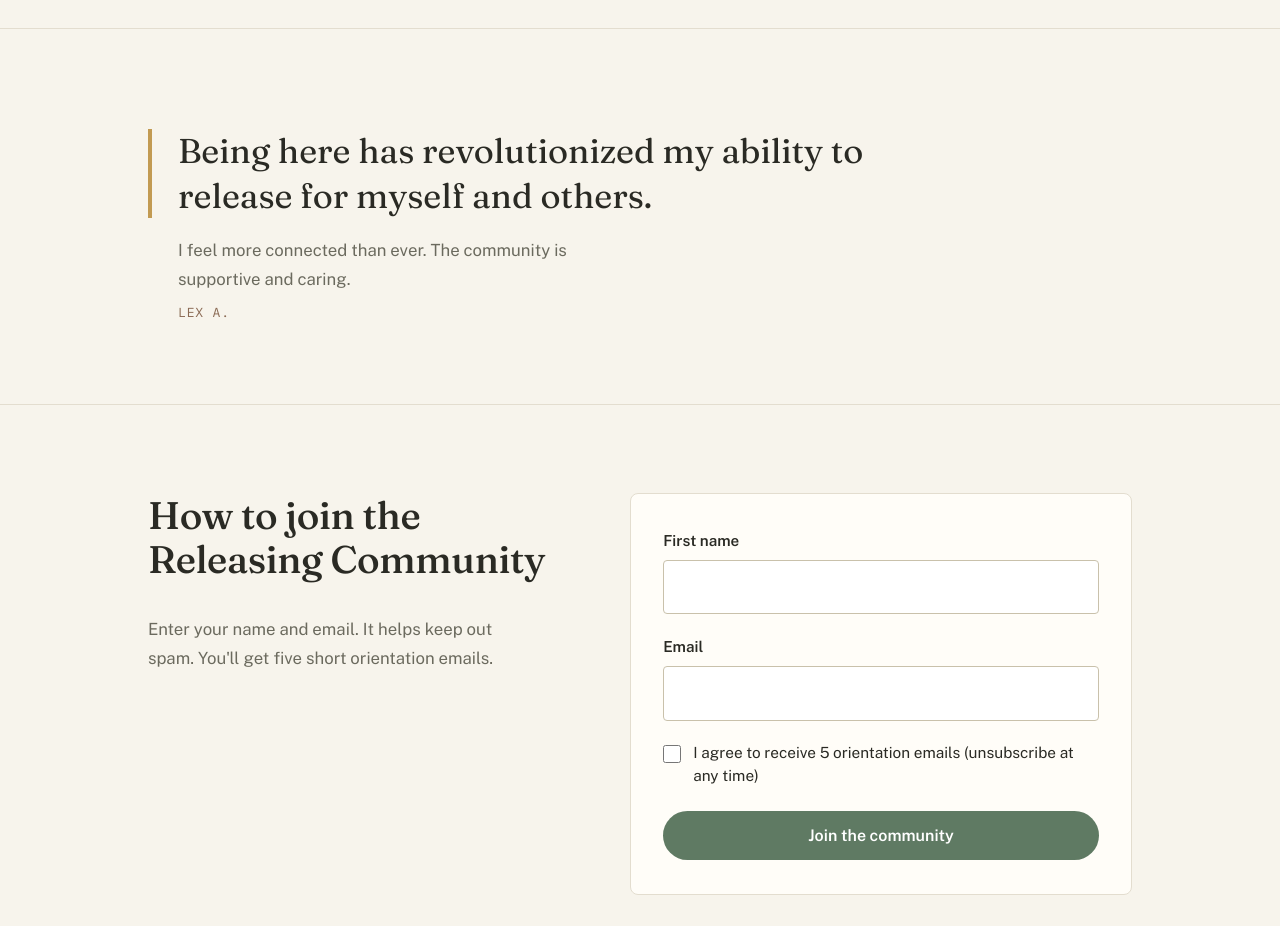
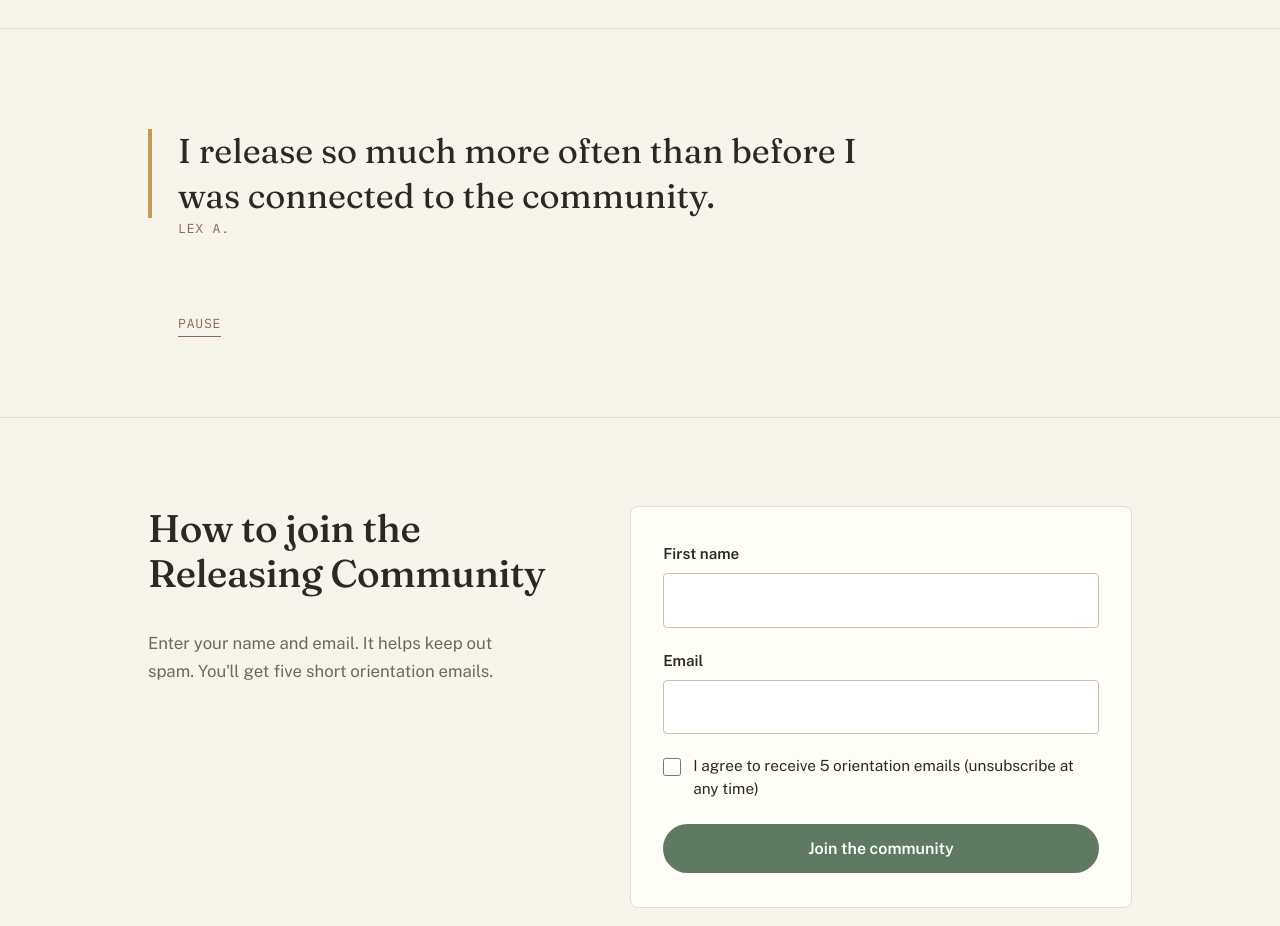
Before and after one commit to stevenrobertcarlson/releasing-community-site, a plain HTML site: page index.html in a window 1280 px wide. Shown: the part 1960-2886 px from the top of the page. Drawn offline with nearby package versions, Linux system fonts and the light colour scheme.

Commit message:
Rotating member quotes in place of the single testimonial
Five approved quotes (first name and last initial only), one shown at a time
with a random start. Autoplay pauses on hover/focus and has a Pause control;
reduced motion gets a manual Next control; without JavaScript all quotes
display stacked.

Co-Authored-By: Claude Sonnet 5.5 <noreply@anthropic.com>
Claude-Session: https://claude.ai/code/session_01674KjtLJrbdiT3xRMxw9ni

```diff
--- a/index.html
+++ b/index.html
@@ -113,6 +113,15 @@ footer p+p{margin-top:10px}
   .item{padding:18px 0}
   .find,.steward,.voices,.join{padding-top:56px;padding-bottom:56px}
 }
+.voices .voice+.voice{margin-top:44px}
+.rot{display:grid}
+.rot .voice,.rot .voice+.voice{grid-area:1/1;margin-top:0;opacity:0;visibility:hidden}
+.rot.anim .voice{transition:opacity .7s ease,visibility .7s}
+.rot .voice.on{opacity:1;visibility:visible}
+.vctl{margin:26px 0 0 30px;padding:4px 0;background:none;border:0;border-bottom:1px solid var(--clay);font-family:var(--mono);font-size:.82rem;letter-spacing:.06em;text-transform:uppercase;color:var(--clay);cursor:pointer}
+.vctl:hover{color:var(--ink);border-color:var(--ink)}
+.vctl:focus-visible{outline:2px solid var(--sage);outline-offset:3px}
+@media (prefers-reduced-motion:reduce){.rot.anim .voice{transition:none}}
 @media (prefers-reduced-motion:reduce){html{scroll-behavior:auto}.btn{transition:none}}
 </style>
 </head>
@@ -162,12 +171,30 @@ footer p+p{margin-top:10px}
 
   <section class="voices" aria-labelledby="voices-h">
     <div class="wrap">
-      <h2 id="voices-h" style="position:absolute;left:-999px">From a member</h2>
-      <figure class="voice" style="margin-top:20px">
-        <blockquote><q>Being here has revolutionized my ability to release for myself and others.</q></blockquote>
-        <p>I feel more connected than ever. The community is supportive and caring.</p>
-        <figcaption><cite>Lex A.</cite></figcaption>
-      </figure>
+      <h2 id="voices-h" style="position:absolute;left:-999px">From members</h2>
+      <div class="rotator" id="voices" style="margin-top:20px">
+        <figure class="voice">
+          <blockquote><q>I love the community and being in contact with wonderful people all over the world.</q></blockquote>
+          <figcaption><cite>Anke</cite></figcaption>
+        </figure>
+        <figure class="voice">
+          <blockquote><q>I release so much more often than before I was connected to the community.</q></blockquote>
+          <figcaption><cite>Lex A.</cite></figcaption>
+        </figure>
+        <figure class="voice">
+          <blockquote><q>I love the discussions about the Method, and being connected to so many experienced practitioners.</q></blockquote>
+          <figcaption><cite>Cecile</cite></figcaption>
+        </figure>
+        <figure class="voice">
+          <blockquote><q>My practice is moving forward, and I feel so much more at peace.</q></blockquote>
+          <figcaption><cite>Marlies</cite></figcaption>
+        </figure>
+        <figure class="voice">
+          <blockquote><q>The facilitation practice calls are yummy, and give me a good boost for the week.</q></blockquote>
+          <figcaption><cite>Rita M.</cite></figcaption>
+        </figure>
+      </div>
+      <button type="button" class="vctl" id="vctl" hidden></button>
     </div>
   </section>
 
@@ -270,5 +297,29 @@ footer p+p{margin-top:10px}
   if(reduce)draw(0);else requestAnimationFrame(loop);
 })();
 </script>
+<script>
+/* Member voices: one quote at a time, random start. Autoplay pauses on hover or focus and has a Pause control. Reduced motion: manual Next only. All quotes read as plain stacked text without JavaScript. */
+(function(){
+  var r=document.getElementById('voices'),b=document.getElementById('vctl');
+  if(!r||!b)return;
+  var v=[].slice.call(r.querySelectorAll('.voice'));if(v.length<2)return;
+  var reduce=window.matchMedia('(prefers-reduced-motion: reduce)').matches;
+  var i=Math.floor(Math.random()*v.length),t=null,paused=false,held=false;
+  r.classList.add('rot');
+  function mark(){v.forEach(function(el,k){var on=k===i;el.classList.toggle('on',on);if(on)el.removeAttribute('aria-hidden');else el.setAttribute('aria-hidden','true');});}
+  function next(){i=(i+1)%v.length;mark();}
+  function stop(){if(t){clearInterval(t);t=null;}}
+  function go(){stop();if(!reduce&&!paused&&!held)t=setInterval(next,9000);}
+  mark();b.hidden=false;setTimeout(function(){r.classList.add('anim');},60);
+  if(reduce){b.textContent='Next quote';b.addEventListener('click',next);return;}
+  b.textContent='Pause';
+  b.addEventListener('click',function(){paused=!paused;b.textContent=paused?'Play':'Pause';go();});
+  r.addEventListener('mouseenter',function(){held=true;go();});
+  r.addEventListener('mouseleave',function(){held=false;go();});
+  r.addEventListener('focusin',function(){held=true;go();});
+  r.addEventListener('focusout',function(){held=false;go();});
+  go();
+})();
+</script>
 </body>
 </html>
```
